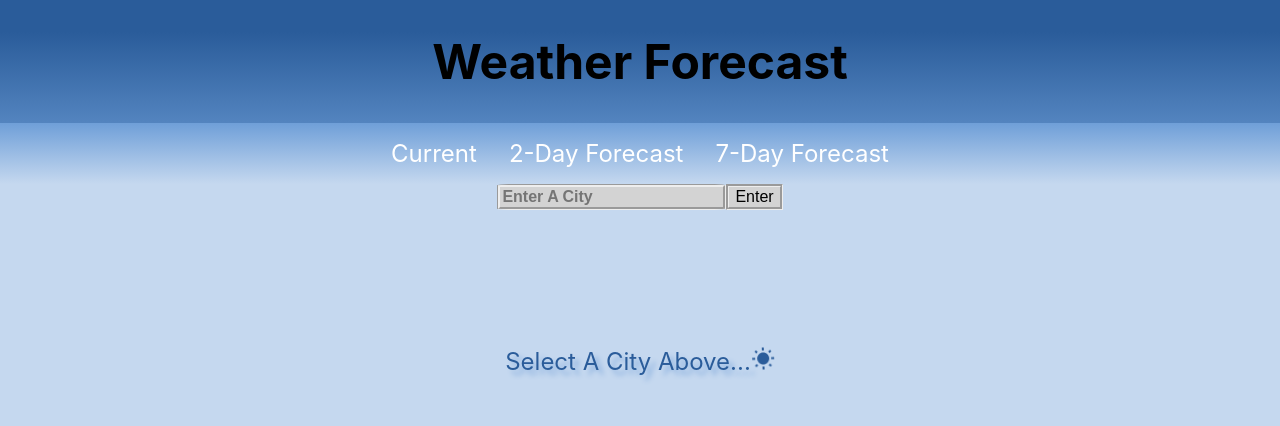
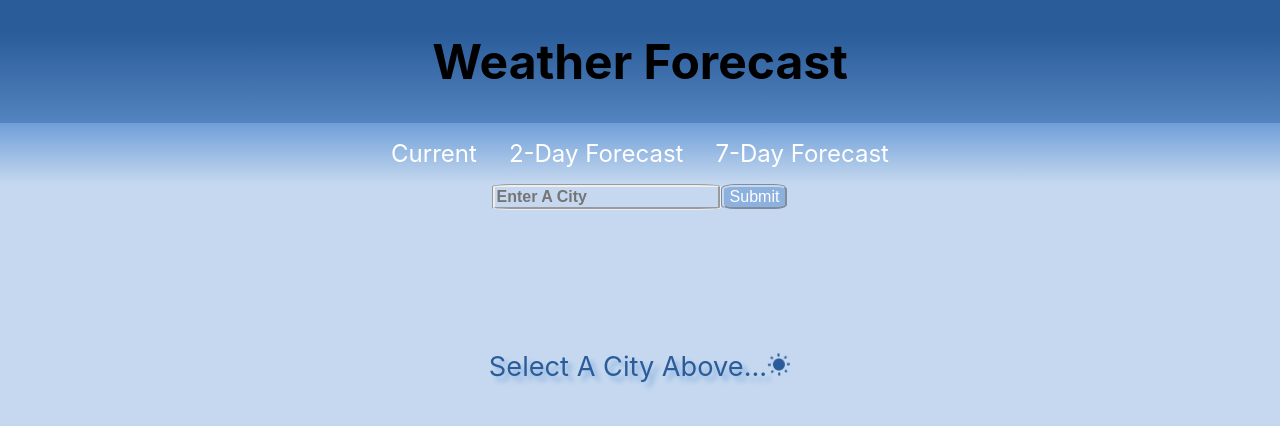
Before and after one commit to LakerFan1415/WhatsTheWeather, a React (Create React App) app: page / in a window 1280 px wide. Shown: the top 426 px of the page. Built offline with nearby package versions, Linux system fonts and the light colour scheme.

Commit message:
Updated Colors

```diff
--- a/src/App.css
+++ b/src/App.css
@@ -56,17 +56,32 @@ li a:hover {
 /*  Input Box and Button  */
 #city-input {
   border: groove;
-  border-radius: 5%;
-  background-color: lightgray;
-  color: black;
+  border-radius: 10%;
+  background-color: #c5d8ef;
+  color: white;
   font-weight: bold;
   font-size: 1rem;
 }
 
+#city-input:focus{
+  background-color: #6c8fb9;
+  color: black;
+  box-shadow: 2px 2px 2px white;
+}
+
+
 #city-btn {
-  background-color: lightgray;
+  background-color: #8cb1df;
   border: groove;
+  border-color: #c5d8ef;
   font-size: 1rem;
+  border-radius: 20%;
+  color: white;
+}
+
+#city-btn:hover {
+  transform: translateY(5%);
+  background-color: #6c8fb9;
 }
 
 
@@ -83,7 +98,7 @@ li a:hover {
   top: 20%;
   left: 50%;
   transform: translateX(-50%);
-  font-size: 1.5rem;
+  font-size: 1.7rem;
   color: #2a5c9a;
   text-shadow: 5px 5px 5px #8cb1df;
 }
--- a/src/components/SelectCity.jsx
+++ b/src/components/SelectCity.jsx
@@ -5,7 +5,7 @@ const SelectCity = (props) => {
     return (
         <div>
             <input id = 'city-input' type='text' placeholder='Enter A City'></input>
-            <button id='city-btn' onClick={handleClick}>Enter</button>
+            <button id='city-btn' onClick={handleClick}>Submit</button>
         </div>
     )
 }
--- a/src/components/WeatherChart.jsx
+++ b/src/components/WeatherChart.jsx
@@ -147,7 +147,7 @@ const WeatherChart = ({chartNumber, chartInfo, city }) => {
         }
 
         //If there is a chart
-        if(city){
+        if(city && document.getElementById('chart')){
         //Remove Loading Text
         document.getElementsByClassName('charts-loading')[0].style.display = 'none';
       }else {
```
